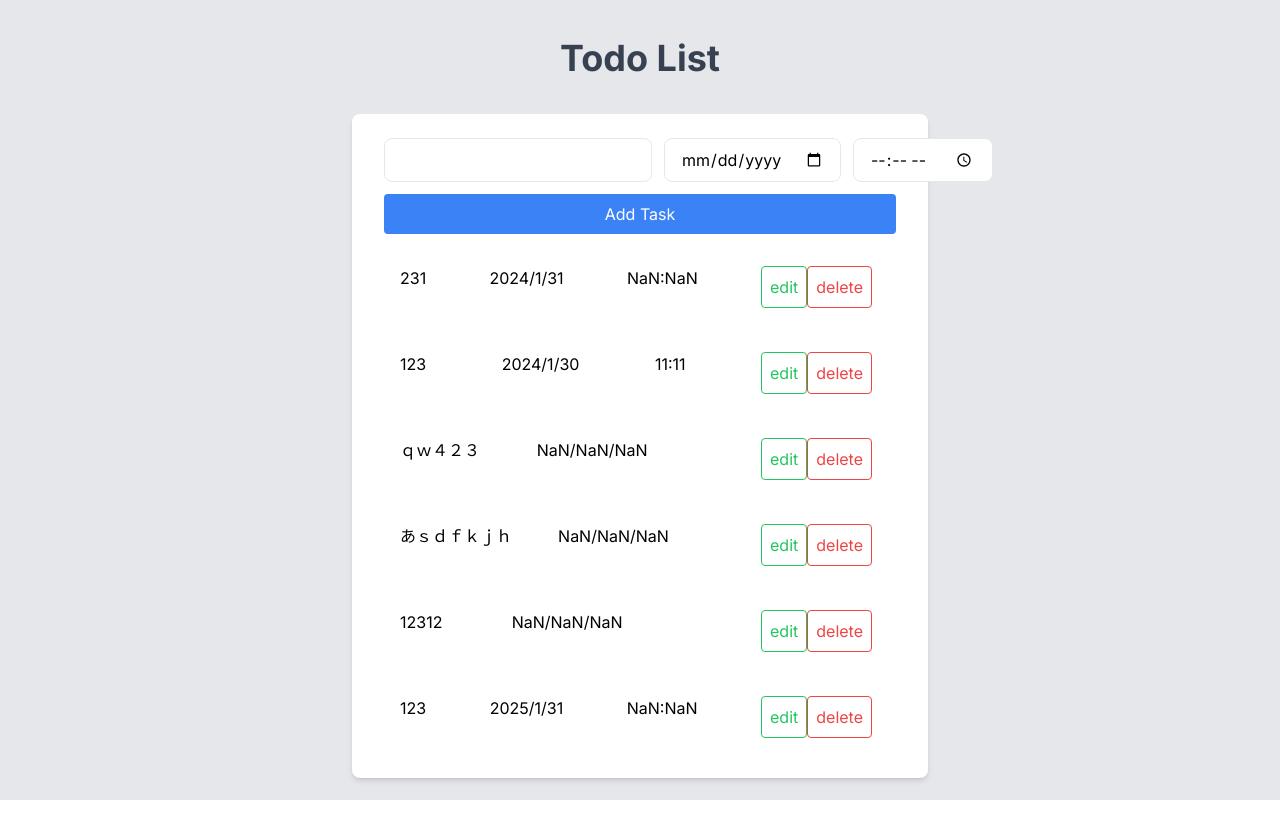
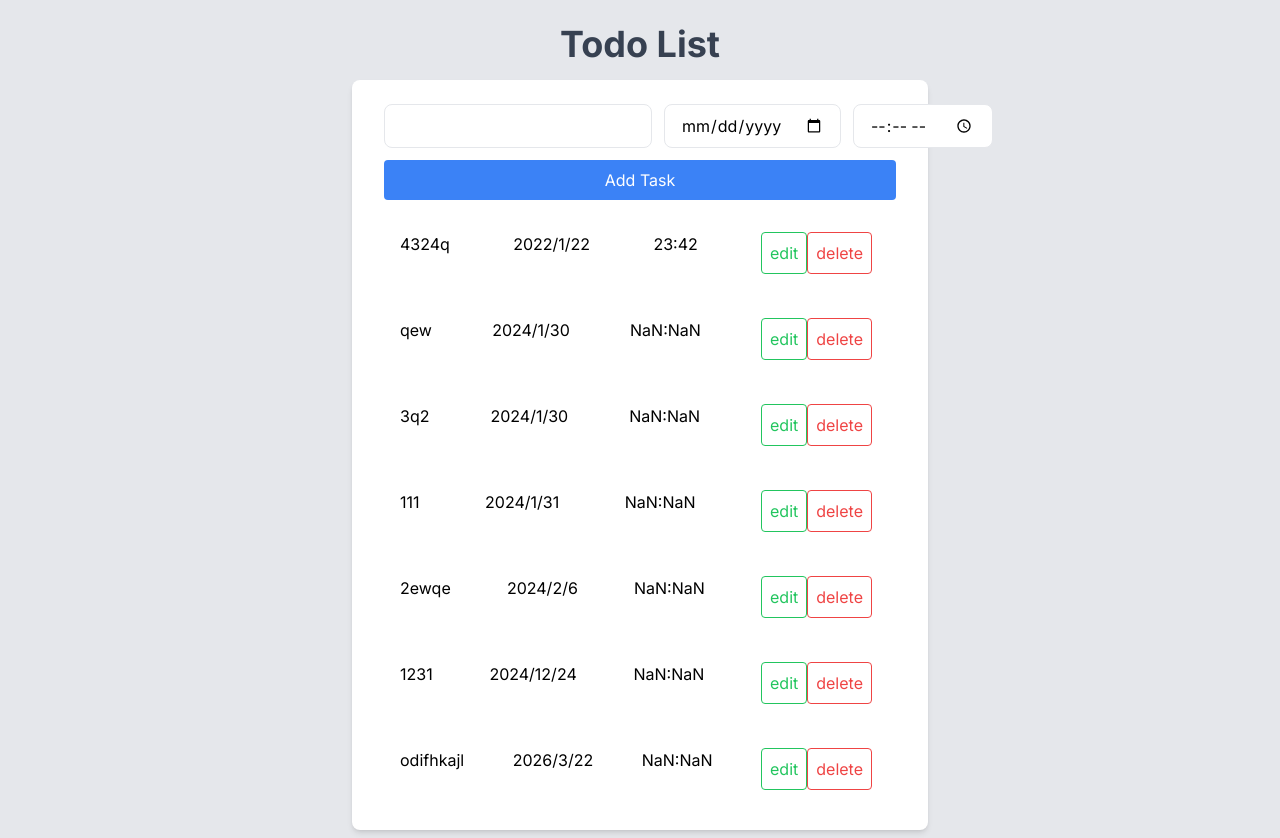
Before and after one commit to i2rin/todolist-nextjs, a Next.js app: page / in a window 1280 px wide. Before the commit the page ends 800 px from the top, so only its background shows below. Built offline with nearby package versions, Linux system fonts and the light colour scheme; data requests are answered from the project's data file.

Commit message:
✨タスクを期限順に並べる機能を実装しました

```diff
--- a/src/app/components/AddTask.tsx
+++ b/src/app/components/AddTask.tsx
@@ -1,6 +1,6 @@
 "use client";
 import { addTodo } from "../pages/api";
-import { formatDate } from "./Todo";
+import { formatDate, formatTime } from "./Todo";
 import React, { ChangeEvent, FormEvent, useState } from 'react';
 import {v4 as uuidv4} from "uuid";
 
--- a/src/app/components/Todo.tsx
+++ b/src/app/components/Todo.tsx
@@ -21,12 +21,12 @@ export const formatDate = (date : Date | string) : string => {
     return [year, month, day].join('-');
 };
 
-export const formatTime = (date: Date | string) : string => {
-    if (!date) return '';
+export const formatTime = (time: string) : string => {
+    if (!time) return '';
 
-    const d = new Date(date);
-    let hours = '' + d.getHours();
-    let minutes = '' + d.getMinutes();
+    const t = new Date(time);
+    let hours = '' + t.getHours();
+    let minutes = '' + t.getMinutes();
 
     if (hours.length < 2) hours = '0' + hours;
     if (minutes.length < 2) minutes = '0' + minutes;
@@ -45,8 +45,9 @@ const Todo = ({ task }: TodoProps) => {
 
     const [isEditing, setIsEditing] = useState(false);
     const [editedTaskTitle, setEditedTaskTitle] = useState(task.text);
-    const [editedTaskDate, setEditedTaskDate] = useState(task.date);
+    const [editedTaskDate, setEditedTaskDate] = useState(formatDateOnly(task.date));
     const [editedTaskTime, setEditedTaskTime] = useState(formatTime(task.time));
+    //const [editedTaskTime, setEditedTaskTime] = useState(task.time);
 
     useEffect(() => {
         if (isEditing)
@@ -65,7 +66,7 @@ const Todo = ({ task }: TodoProps) => {
 
 
     const handleSave = async () => {
-        const dateStr = formatDate(editedTaskDate);
+        const dateStr = formatDateOnly(editedTaskDate);
         const timeStr = formatTime(editedTaskTime);
         //const dateTimeStr = `${dateSrt}T${timeStr}`;
         //await editTodo(task.id, editedTaskTitle, dateTimeStr);
@@ -110,7 +111,8 @@ const Todo = ({ task }: TodoProps) => {
                    <input
                         ref = {refInputTime}
                         type="time"
-                        value={formatTime(editedTaskTime)}
+                        //value={formatTime(editedTaskTime)}
+                        value={editedTaskTime}
                         onChange={
                             (e: React.ChangeEvent<HTMLInputElement>) => setEditedTaskTime(e.target.value)
                         }
--- a/src/app/data/todos.json
+++ b/src/app/data/todos.json
@@ -1,37 +1,46 @@
 {
   "tasks": [
     {
-      "text": "231",
+      "text": "qew",
+      "date": "2024/1/30",
+      "time": "NaN:NaN",
+      "id": "5aee284c-88c5-48cc-831b-e11d3507ffae"
+    },
+    {
+      "text": "2ewqe",
+      "date": "2024-02-06",
+      "time": "NaN:NaN",
+      "id": "9d9e8f89-b949-453e-95b2-7564a11bf35e"
+    },
+    {
+      "text": "111",
       "date": "2024-01-31",
       "time": "NaN:NaN",
-      "id": "688d18fc-d31d-49a6-b3ef-3f3159ec4204"
+      "id": "90fa184b-3ebc-479b-a86c-ea0742119705"
     },
     {
-      "id": "02fc6848-e7ea-4c12-b69a-0c942d86ab7c",
-      "text": "123",
+      "text": "3q2",
       "date": "2024-01-30",
-      "time": "11:11"
+      "time": "NaN:NaN",
+      "id": "eaf9b88b-9e4d-451b-9870-ef6bbb463c88"
     },
     {
-      "text": "ｑｗ４２３",
-      "dateTimeStr": "2024-01-30TNaN:NaN",
-      "id": "2bd46118-cd66-40bf-bc0e-cc1b243c6960"
+      "text": "1231",
+      "date": "2024/12/24",
+      "time": "NaN:NaN",
+      "id": "f834c3ba-55ee-4ac9-8dc9-5c2b8258e1bc"
     },
     {
-      "text": "あｓｄｆｋｊｈ",
-      "dateTimeStr": "2024-01-30TNaN:NaN",
-      "id": "dbbd4268-ae33-4327-9baf-c61ccbf6823c"
+      "id": "0115c47f-5289-4d71-96aa-4d6b965c844d",
+      "text": "4324q",
+      "date": "2022-01-22",
+      "time": "23:42"
     },
     {
-      "text": "12312",
-      "dateTimeStr": "2024-01-30TNaN:NaN",
-      "id": "9943f335-7abc-4091-b352-951d45a223cb"
-    },
-    {
-      "text": "123",
-      "date": "2025-01-31",
+      "text": "odifhkajl",
+      "date": "2026/3/22",
       "time": "NaN:NaN",
-      "id": "2a5bacff-1453-46ce-853a-b9c721d094f4"
+      "id": "6dc73202-0ce3-4505-bff4-18b9cd7d7b56"
     }
   ]
 }
--- a/src/app/page.tsx
+++ b/src/app/page.tsx
@@ -1,29 +1,21 @@
 import AddTask from '../app/components/AddTask';
 import TodoList from '../app/components/TodoList';
-import { formatDate, getAllTodos } from "../app/pages/api";
+import { formatDate, getAllTodos, sortTasksByDate } from "../app/pages/api";
 
 export default async function Home() {
     const tasks = await getAllTodos();
+    const sortTasks = sortTasksByDate(tasks);
     console.log(tasks);
-
-  //const getDatesFromTasks = async (): Promise<string[]> => {
-  //    const tasks = await getAllTodos();
-  //    return tasks.map(task => {
-  //        const formattedDate = formatDate(task.date);
-  //        // "YYYY-MM-DD" 形式の文字列から "年/月/日" 形式に変換
-  //        return formattedDate.replace(/-/g, '/');
-  //    });
-  //}
 
     return (
         <main className="flex flex-col items-center justify-center min-h-screen py-2 bg-gray-200">
             <h1 className = "text-4xl font-bold text-gray-700 my-4">
                 Todo List
             </h1>
-      <div className = "w-full max-w-xl mt-5">
+            <div className = "w-full max-w-xl t-5">
                 <div className = "w-full px-8 py-6 bg-white shadow-md rounded-lg ">
                       <AddTask />
-       <TodoList tasks = {tasks} />
+                      <TodoList tasks = {sortTasks} />
                 </div>
             </div>
       </main>
--- a/src/app/pages/api.ts
+++ b/src/app/pages/api.ts
@@ -1,6 +1,4 @@
 import { Task } from './types';
-
-
 
 export const formatDate =(date: Date | string ): string => {
     const d = new Date(date);
@@ -68,3 +66,12 @@ export const deleteTodo = async (id: string): Promise<Task[]> => {
 
     return res;
 }
+
+export const sortTasksByDate = (tasks: Task[]) => {
+    return tasks.sort((taskA, taskB) => {
+        const dateA = new Date(taskA.date).getTime();
+        const dateB = new Date(taskB.date).getTime();
+
+        return dateA - dateB; // 昇順にソート
+    });
+};
```
Lines whose indentation alone changed are shown as unchanged.
